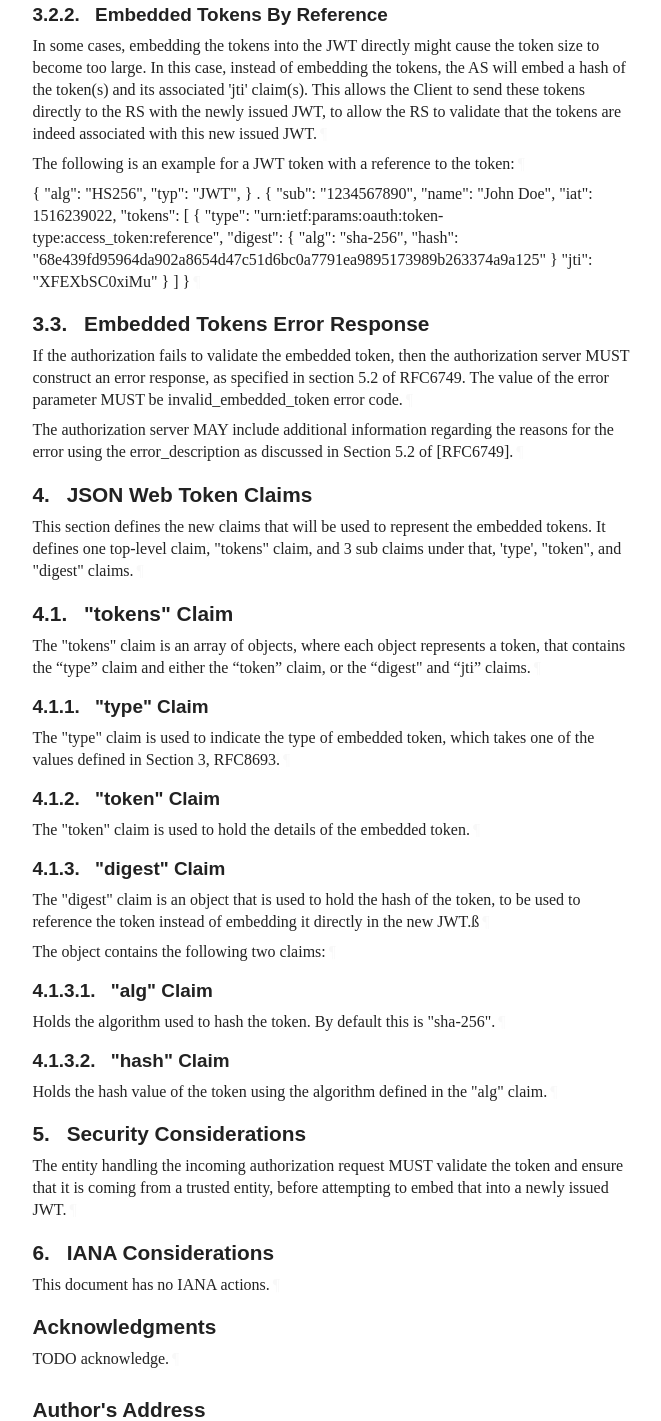
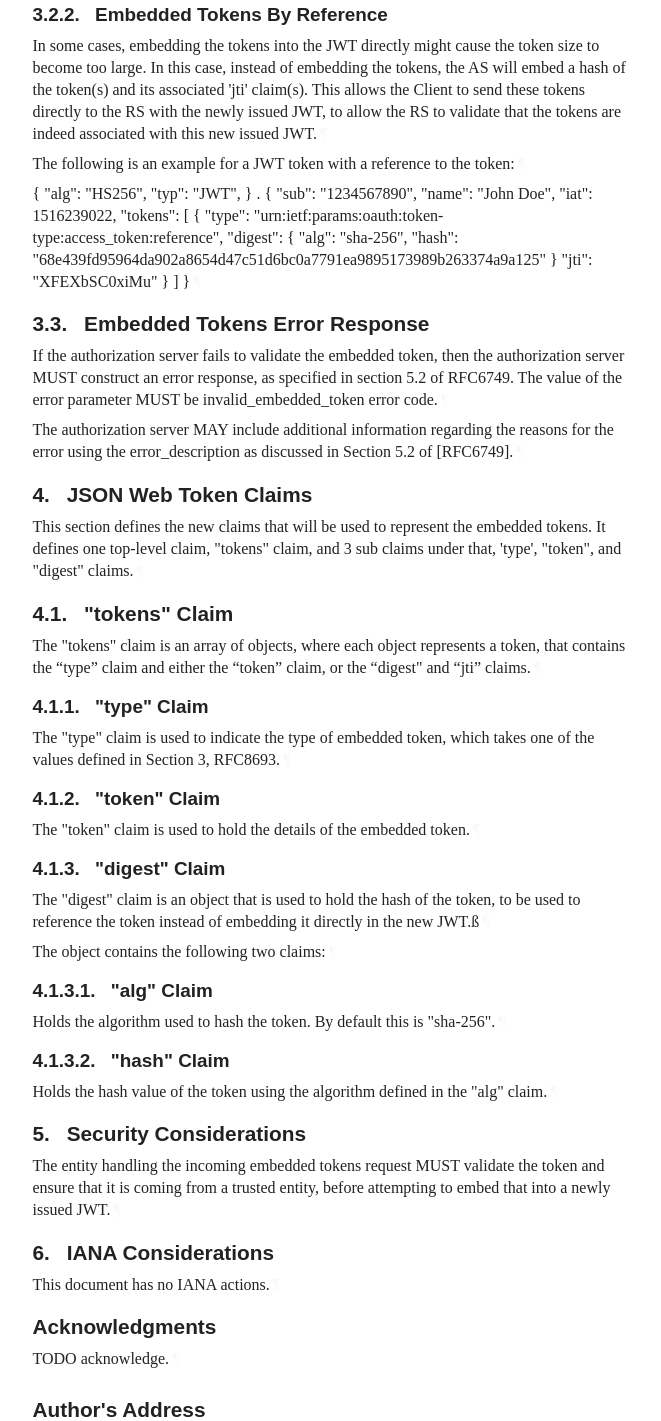
Before and after one commit to rifaat-shekh-yusef/draft-yusef-oauth-nested-jwt, a plain HTML site: page draft-yusef-oauth-nested-jwt.html in a window 1280 px wide. Shown: the part 3545-4966 px from the top of the page, without its empty margins (92-753 px from the left). Drawn offline with Linux system fonts and the light colour scheme; a web font is replaced by a local one.

Commit message:
Script updating gh-pages from 15bb738. [ci skip]

```diff
--- a/draft-yusef-oauth-nested-jwt.html
+++ b/draft-yusef-oauth-nested-jwt.html
@@ -1309,7 +1309,7 @@ svg :is([fill="white"], [fill^="#fff"]) {
 <a href="#section-3.1" class="section-number selfRef">3.1. </a><a href="#name-embedded-tokens-request" class="section-name selfRef">Embedded Tokens Request</a>
         </h3>
 <p id="section-3.1-1">When a client receives a token, and it needs to transform or/and enhance the permissions of the token, the client will send a token request to the AS, and include the received token or tokens to be embedded in the newly issued token that contains the transformed token details or permissions.<a href="#section-3.1-1" class="pilcrow">¶</a></p>
-<p id="section-3.1-2">The Client requests a token by sending an authorization request to the authorization server’s token endpoint and include the following parameters in a JSON payload:<a href="#section-3.1-2" class="pilcrow">¶</a></p>
+<p id="section-3.1-2">The Client requests a token by sending an embedded tokens request to the authorization server’s token endpoint and include the following parameters in a JSON payload:<a href="#section-3.1-2" class="pilcrow">¶</a></p>
 <p id="section-3.1-3">grant_type (REQUIRED)
 Carries the new grant type to indicate to the token endpoint that the provided token(s) to be embedded into the newly issued token. The parameter value MUST be urn:ietf:params:oauth:grant-type:embedded-tokens
 tokens (REQUIRED)
@@ -1419,7 +1419,7 @@ The request MAY include any of the following parameters, defined in Section 2.1
         <h3 id="name-embedded-tokens-error-respo">
 <a href="#section-3.3" class="section-number selfRef">3.3. </a><a href="#name-embedded-tokens-error-respo" class="section-name selfRef">Embedded Tokens Error Response</a>
         </h3>
-<p id="section-3.3-1">If the authorization fails to validate the embedded token, then the authorization server MUST construct an error response, as specified in section 5.2 of RFC6749. The value of the error parameter MUST be invalid_embedded_token error code.<a href="#section-3.3-1" class="pilcrow">¶</a></p>
+<p id="section-3.3-1">If the authorization server fails to validate the embedded token, then the authorization server MUST construct an error response, as specified in section 5.2 of RFC6749. The value of the error parameter MUST be invalid_embedded_token error code.<a href="#section-3.3-1" class="pilcrow">¶</a></p>
 <p id="section-3.3-2">The authorization server MAY include additional information regarding the reasons for the error using the error_description as discussed in Section 5.2 of [RFC6749].<a href="#section-3.3-2" class="pilcrow">¶</a></p>
 </section>
 </div>
@@ -1487,7 +1487,7 @@ The request MAY include any of the following parameters, defined in Section 2.1
       <h2 id="name-security-considerations">
 <a href="#section-5" class="section-number selfRef">5. </a><a href="#name-security-considerations" class="section-name selfRef">Security Considerations</a>
       </h2>
-<p id="section-5-1">The entity handling the incoming authorization request MUST validate the token and ensure that it is coming from a trusted entity, before attempting to embed that into a newly issued JWT.<a href="#section-5-1" class="pilcrow">¶</a></p>
+<p id="section-5-1">The entity handling the incoming embedded tokens request MUST validate the token and ensure that it is coming from a trusted entity, before attempting to embed that into a newly issued JWT.<a href="#section-5-1" class="pilcrow">¶</a></p>
 </section>
 </div>
 <div id="iana-considerations">
```
Also changed, not shown: draft-yusef-oauth-nested-jwt.txt.
